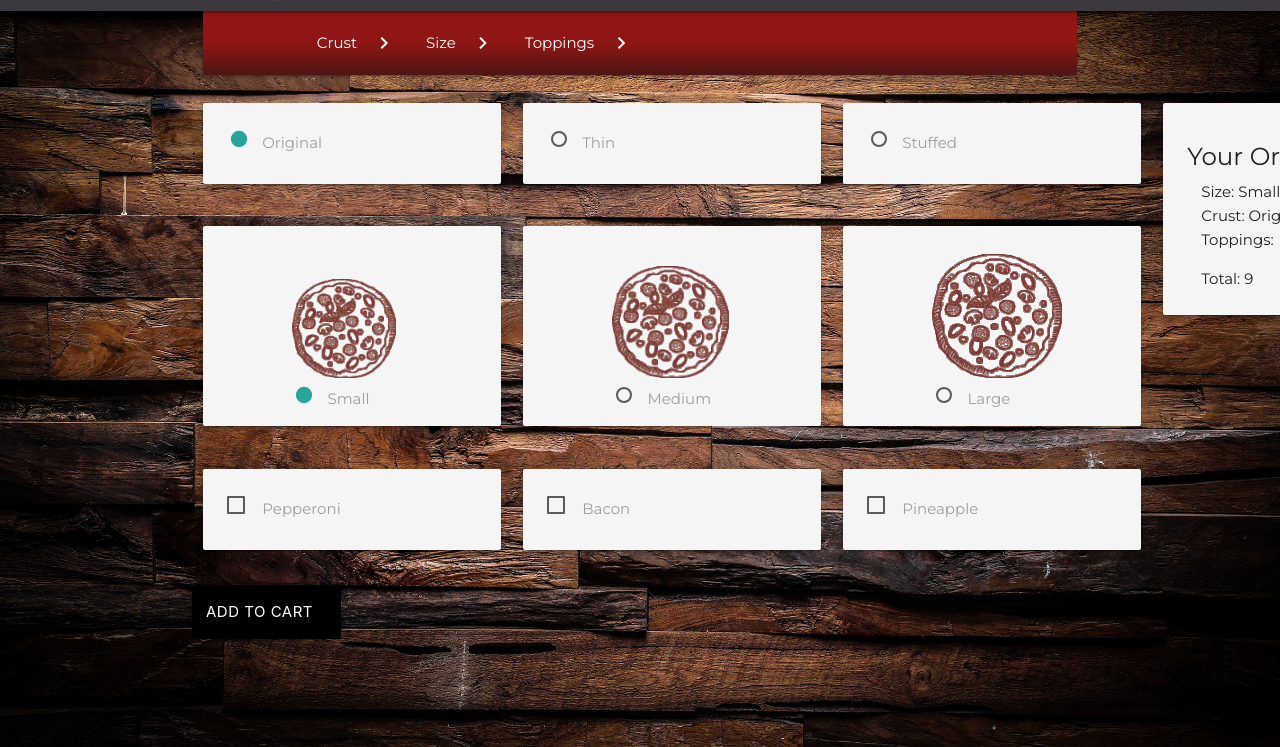
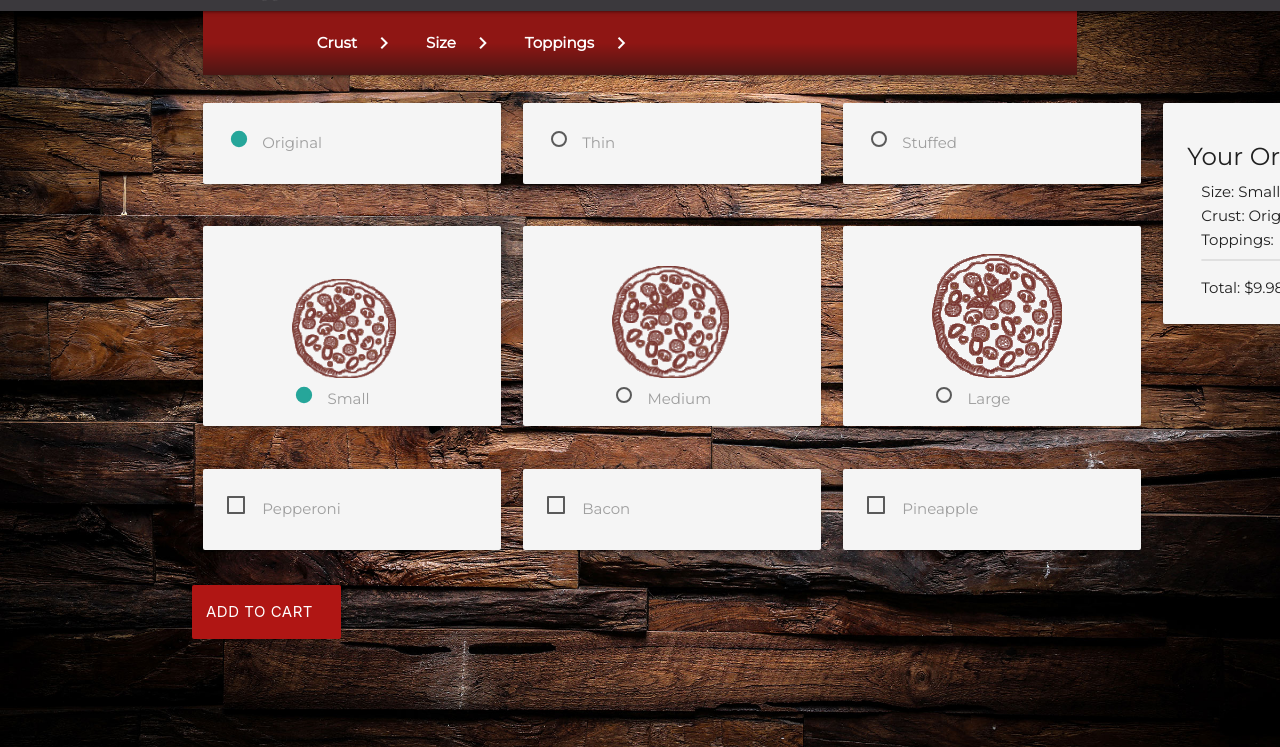
Before and after one commit to swampcamel/pizza-hole, a plain HTML site: page index.html in a window 1280 px wide. Both pictures are taken after a click on the button "ADD TO CART". Shown: the part 53-800 px from the top of the page. Drawn offline with nearby package versions, Linux system fonts and the light colour scheme.

Commit message:
add more formatting improvements

```diff
--- a/css/styles.css
+++ b/css/styles.css
@@ -27,6 +27,7 @@ nav, .nav-wrapper {
 
 .secondary {
   background: linear-gradient(180deg, #8F1614, #8F1614, #4C1614);
+  font-weight: bold;
 }
 
 .main-cont {
@@ -49,11 +50,21 @@ nav, .nav-wrapper {
   align-items: center;
 }
 
+.btn {
+  background-color: #8F1614;
+}
+.btn:hover, .btn:focus, .btn:active {
+  background-color: #B01614;
+}
+
 #order {
   padding-left: 14px;
   line-height: 24px;
 }
 
+#toppingsOutput {
+  padding-left: 12px;
+}
 
 #small-pizza {
   height: 80%;
--- a/index.html
+++ b/index.html
@@ -175,7 +175,7 @@
         </div>
         <div class="row">
           <div id="submit-row">
-            <button id="order" class="btn black waves-effect waves-green btn-large" type="submit">Add to Cart</button>
+            <button id="order" class="btn waves-effect waves-red btn-large" type="submit">Add to Cart</button>
           </div>
         </div>
       </form>
@@ -188,10 +188,10 @@
               <p class="order-item"><strong>Size: </strong><span id="sizeOutput"></span></p>
               <p class="order-item"><strong>Crust: </strong><span id="crustOutput"></span></p>
               <p class="order-item"><strong>Toppings: </strong>
-                <ul id="toppingsOutput">
+                <ul class="collection" id="toppingsOutput">
                 </ul>
               </p>
-              <p class="total"><strong>Total: </strong><span id="totalOutput"></p>
+              <p class="total"><strong>Total: </strong>$<span id="totalOutput"></span></p>
             </div>
           </div>
         </div>
--- a/js/scripts.js
+++ b/js/scripts.js
@@ -61,7 +61,7 @@ $(document).ready(function(){
    var newPizza = new Pizza(crust, size, toppings);
    var calculateTotal = newPizza.pricePizza();
 
-   var li = "<li>";
+   var li = "<li class=\"collection-item\">";
    var cli = "</li>";
    $("span#crustOutput").text(newPizza.crust);
    $("span#sizeOutput").text(newPizza.size);
@@ -69,7 +69,7 @@ $(document).ready(function(){
    newPizza.toppings.forEach(function(topping) {
     $("ul#toppingsOutput").append(li + topping + cli);
   });
-  $("span#totalOutput").text(newPizza.price);
+  $("span#totalOutput").text(newPizza.price+".98");
   });
 
 });
```
